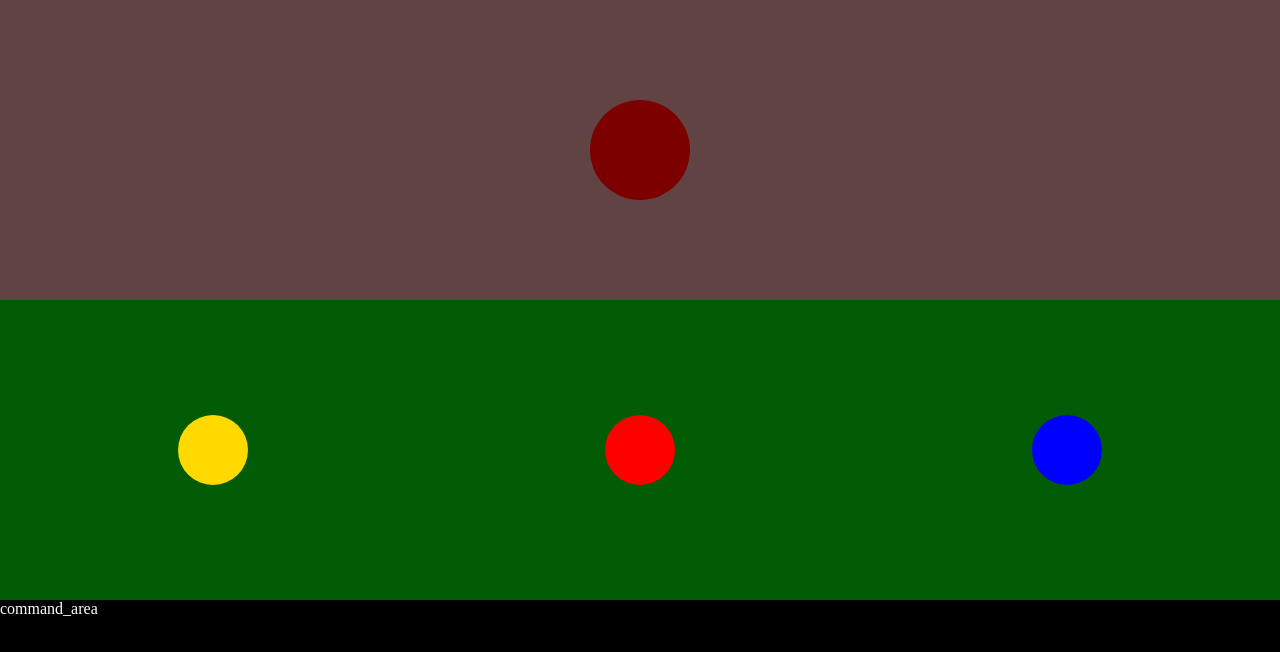
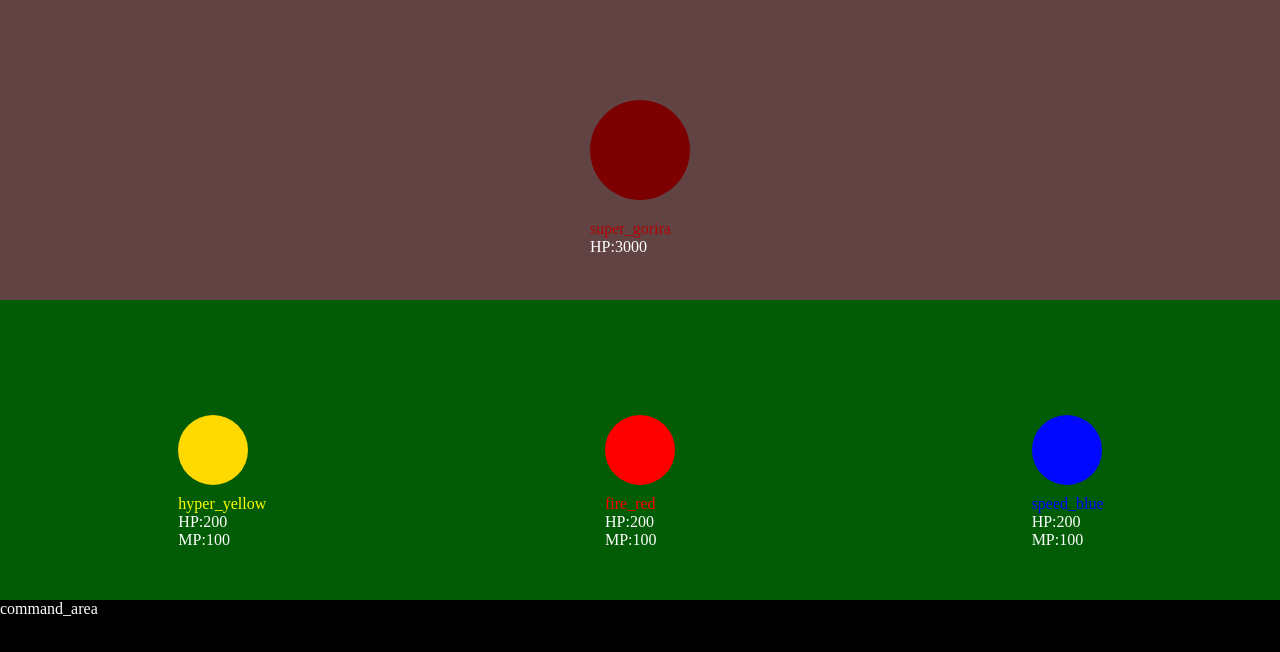
Before and after one commit to kee111/kusogeReact, a React (Create React App) app: page / in a window 1280 px wide. Shown: the top 652 px of the page. Built offline with nearby package versions, Linux system fonts and the light colour scheme.

Commit message:
コンポーネント化した

```diff
--- a/src/App.css
+++ b/src/App.css
@@ -12,11 +12,22 @@
           align-items: center;
 }
 
-.teki_area .teki {
+.teki_area .super_gorira_wrapper {
   width: 100px;
   height: 100px;
   background-color: #7d0000;
   border-radius: 100%;
+  position: relative;
+  color: white;
+}
+
+.teki_area .super_gorira_wrapper .status {
+  position: absolute;
+  top: 120px;
+}
+
+.teki_area .super_gorira_wrapper .status .name {
+  color: #b80202;
 }
 
 .mikata_area {
@@ -32,28 +43,58 @@
           align-items: center;
 }
 
-.mikata_area .hyper_yellow {
+.mikata_area .hyper_yellow_wrapper {
   width: 70px;
   height: 70px;
   background-color: #ffd900;
   color: white;
   border-radius: 100%;
+  position: relative;
 }
 
-.mikata_area .fire_red {
+.mikata_area .hyper_yellow_wrapper .status {
+  position: absolute;
+  top: 80px;
+}
+
+.mikata_area .hyper_yellow_wrapper .status .name {
+  color: yellow;
+}
+
+.mikata_area .fire_red_wrapper {
   width: 70px;
   height: 70px;
   background-color: red;
   color: white;
   border-radius: 100%;
+  position: relative;
 }
 
-.mikata_area .speed_blue {
+.mikata_area .fire_red_wrapper .status {
+  position: absolute;
+  top: 80px;
+}
+
+.mikata_area .fire_red_wrapper .status .name {
+  color: red;
+}
+
+.mikata_area .speed_blue_wrapper {
   width: 70px;
   height: 70px;
-  background-color: blue;
+  background-color: #0008ff;
   color: white;
   border-radius: 100%;
+  position: relative;
+}
+
+.mikata_area .speed_blue_wrapper .status {
+  position: absolute;
+  top: 80px;
+}
+
+.mikata_area .speed_blue_wrapper .status .name {
+  color: blue;
 }
 
 .command_area {
--- a/src/App.js
+++ b/src/App.js
@@ -1,17 +1,34 @@
 import React from "react";
+import Fighter from "./components/ Fighter";
 import "./App.css";
+import Teki from "./components/Teki";
 
+// main
 function App() {
+    // 敵と味方の情報
+    const teki = { name: "super_gorira", hp: 3000 };
+    const fighter = [
+        { name: "hyper_yellow", hp: 200, mp: 100 },
+        { name: "fire_red", hp: 200, mp: 100 },
+        { name: "speed_blue", hp: 200, mp: 100 },
+    ];
+
+    // 変数にコンポーネントをまとめた
+    const fighter_list = fighter.map((fighter, index) => (
+        <Fighter
+            key={index}
+            name={fighter.name}
+            hp={fighter.hp}
+            mp={fighter.mp}
+        />
+    ));
+    const teki_list = <Teki key={0} name={teki.name} hp={teki.hp} />;
+
+    // JSX
     return (
         <div className="wapper">
-            <div className="teki_area">
-                <div className="teki"></div>
-            </div>
-            <div className="mikata_area">
-                <div className="hyper_yellow"></div>
-                <div className="fire_red"></div>
-                <div className="speed_blue"></div>
-            </div>
+            <div className="teki_area">{teki_list}</div>
+            <div className="mikata_area">{fighter_list}</div>
             <div className="command_area">command_area</div>
         </div>
     );
--- a/src/App.scss
+++ b/src/App.scss
@@ -4,11 +4,22 @@
     display: flex;
     justify-content: center;
     align-items: center;
-    .teki {
+    .super_gorira_wrapper {
         width: 100px;
         height: 100px;
         background-color: rgb(125, 0, 0);
         border-radius: 100%;
+        position: relative;
+        color: white;
+        .status {
+            position: absolute;
+            top: 120px;
+            .name {
+                color: rgb(184, 2, 2);
+            }
+            .hp {
+            }
+        }
     }
 }
 
@@ -18,26 +29,62 @@
     display: flex;
     justify-content: space-around;
     align-items: center;
-    .hyper_yellow {
+    .hyper_yellow_wrapper {
         width: 70px;
         height: 70px;
         background-color: rgb(255, 217, 0);
-        color: white;
+        color: rgb(255, 255, 255);
         border-radius: 100%;
+        position: relative;
+        .status {
+            position: absolute;
+            top: 80px;
+            .name {
+                color: yellow;
+            }
+            .hp {
+            }
+            .mp {
+            }
+        }
     }
-    .fire_red {
+    .fire_red_wrapper {
         width: 70px;
         height: 70px;
-        background-color: red;
-        color: white;
+        background-color: rgb(255, 0, 0);
+        color: rgb(255, 255, 255);
         border-radius: 100%;
+        position: relative;
+        .status {
+            position: absolute;
+            top: 80px;
+            .name {
+                color: red;
+            }
+            .hp {
+            }
+            .mp {
+            }
+        }
     }
-    .speed_blue {
+    .speed_blue_wrapper {
         width: 70px;
         height: 70px;
-        background-color: blue;
-        color: white;
+        background-color: rgb(0, 8, 255);
+        color: rgb(255, 255, 255);
         border-radius: 100%;
+        position: relative;
+        .status {
+            position: absolute;
+            top: 80px;
+            .name {
+                color: blue;
+            }
+            .hp {
+            }
+            .mp {
+            }
+        }
     }
 }
 
--- /dev/null
+++ b/src/components/ Fighter.js
@@ -0,0 +1,11 @@
+export default function Fighter({ name, hp ,mp}) {
+    return (
+        <div className={name + "_wrapper"}>
+            <div className="status">
+                <div className={"name"}>{name}</div>
+                <div className="hp">{"HP:"+hp}</div>
+                <div className="mp">{"MP:"+mp}</div>
+            </div>
+        </div>
+    );
+}
--- /dev/null
+++ b/src/components/Teki.js
@@ -0,0 +1,10 @@
+export default function Teki({ name, hp }) {
+    return (
+        <div className={name + "_wrapper"}>
+            <div className="status">
+                <div className={"name"}>{name}</div>
+                <div className="hp">{"HP:"+hp}</div>
+            </div>
+        </div>
+    );
+}
```
Also changed, not shown: src/components/Command.js (added), 2 other files (tests, documents, lock files or other folders).
